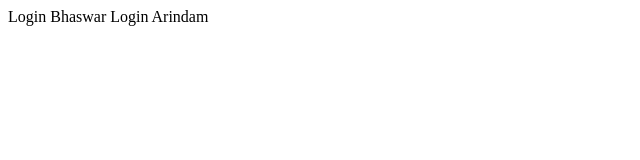
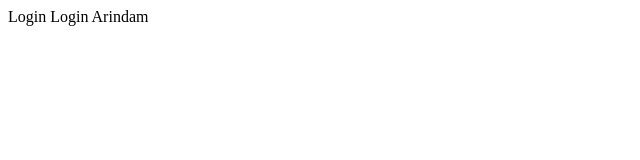
Before and after one commit to darkelf999/simple-project, a plain HTML site: page index.html in a window 1280 px wide. Shown: the full height of the page, 0-640 px from the left. Drawn offline with Linux system fonts and the light colour scheme.

Commit message:
Update index.html

```diff
--- a/index.html
+++ b/index.html
@@ -1,5 +1,5 @@
 <html>
     <title>Hello World</title>
-    Login Bhaswar
+    Login
     Login Arindam
 </html>
```
